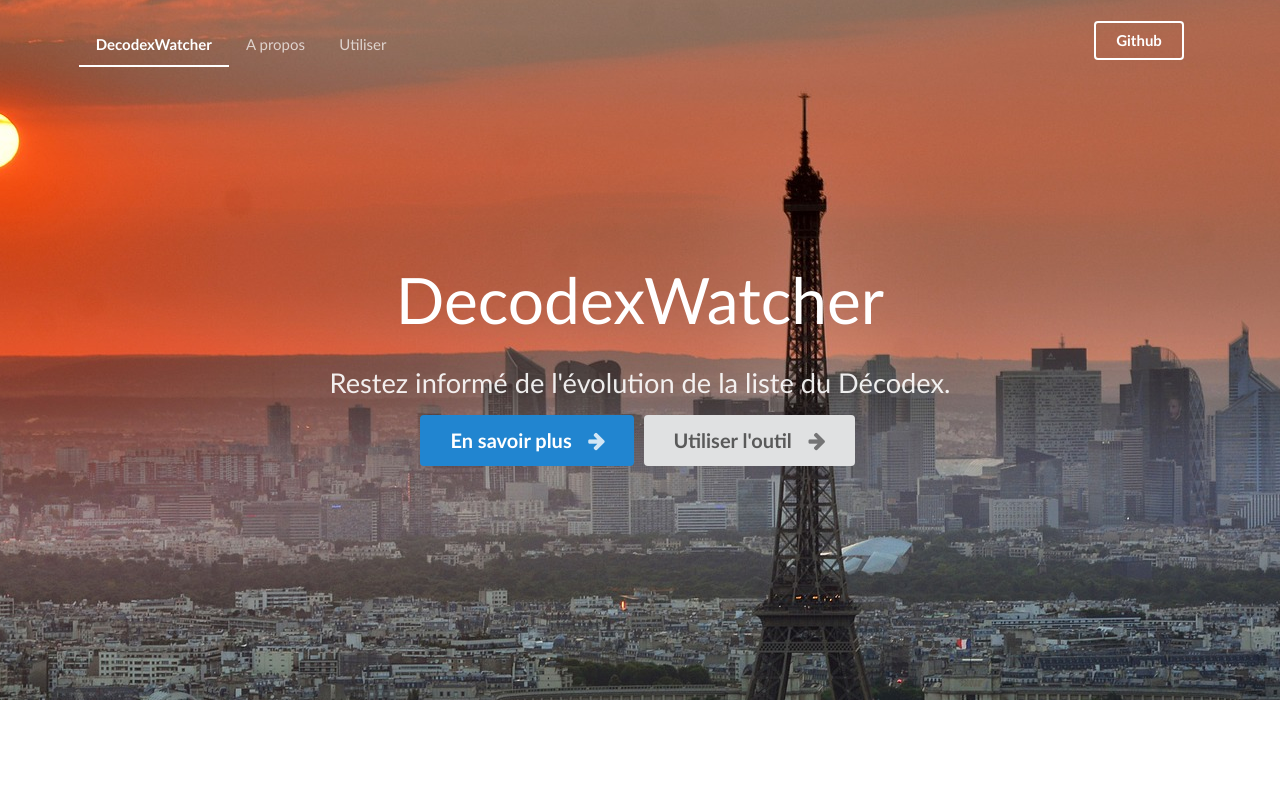
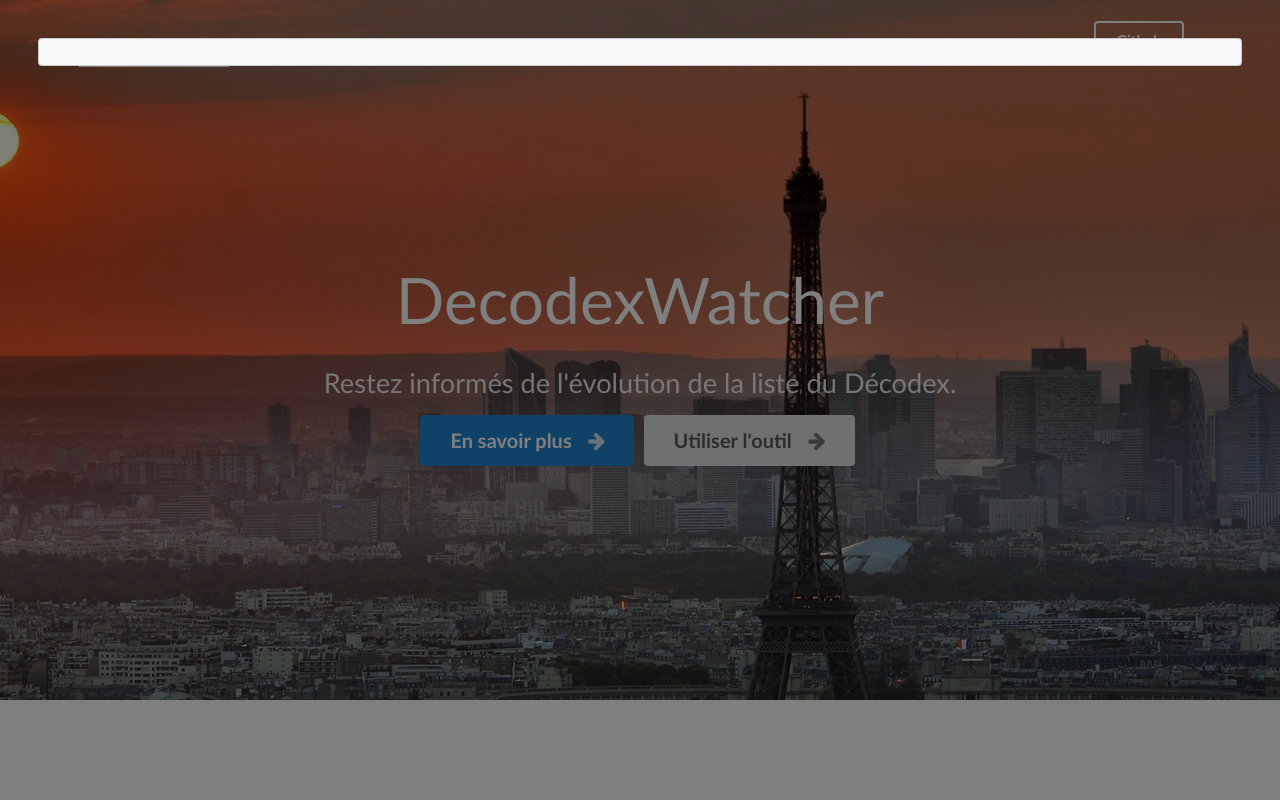
Before and after one commit to pierre42100/decodexwatcher-client, a plain HTML site: page index.html in a window 1280 px wide. Shown: the top 800 px of the page. Drawn offline with Linux system fonts and the light colour scheme.

Commit message:
Preview of display message

```diff
--- a/assets/js/common/decodexwatcherclient.js
+++ b/assets/js/common/decodexwatcherclient.js
@@ -26,22 +26,12 @@ DWclient = {
 			 *
 			 * @param {String} apiURI The URI to call in the API
 			 * @param {Object} params The params to include in request
-			 * @param {Boolean} requireLoginTokens Specify if login tokens are required or not
 			 * @param {Function} nextAction What to do next
+			 * @param {Boolean} isGet Specify if it is a Get method
 			 */
-			makeAPIrequest: function(apiURI, params, requireLoginTokens, nextAction){
+			makeAPIrequest: function(apiURI, params, nextAction, isGet){
 				//Prepare the request URL
 				var requestURL = DWclient.__config.apiURL + apiURI;
-
-				//Add login tokens to params if required
-				if(requireLoginTokens){
-					//Get login tokens
-					tokens = ComunicWeb.user.loginTokens.getLoginTokens();
-
-					//Add tokens
-					params.token1 = tokens.token1;
-					params.token2 = tokens.token2;
-				}
 
 				//Prepare data to send in request
 				var count = 0;
@@ -57,9 +47,15 @@ DWclient = {
 					count++; //Increment counter
 				}
 
+				//Define request method
+				if(!isGet)
+					var requestMethod = "GET";
+				else
+					var requestMethod = "POST";
+
 				//Create request
 				var apiXHR = new XMLHttpRequest();
-				apiXHR.open("POST", requestURL);
+				apiXHR.open(requestMethod, requestURL);
 
 				//Prepare request response
 				apiXHR.onreadystatechange = function(){
@@ -79,6 +75,51 @@ DWclient = {
 				//Submit request
 				apiXHR.send(datas);
 			},
+		},
+
+		/**
+		 * Messages functions
+		 */
+		messages:{
+			/**
+			 * Display a message on the screen
+			 *
+			 * @param {String} title The title of the message
+			 * @param {HTMLElement} content The content the message
+			 * @param {String} iconName The name of the containing icon
+			 * @param {Boolean} isDississable Define wether the message can be dissmissed or not
+			 * @return {Boolean} True for a success
+			 */
+			showMessage: function(title, content, iconName, isDississable){
+
+				//Create main element
+				var mainelem = createElem("div", document.body);
+
+				//Create overlay
+				var overlay = createElem("div", mainelem);
+				overlay.style.width = "100%";
+				overlay.style.height = "100%";
+				overlay.style.position = "fixed";
+				overlay.style.zIndex = 1000;
+				overlay.style.top = "0px";
+				overlay.style.backgroundColor = "#00000080";
+
+				//Create message node
+				var messageelem = createElem("div", mainelem);
+				messageelem.style.width = "94%";
+				messageelem.style.position = "fixed";
+				messageelem.style.zIndex = 1001;
+				messageelem.style.top = "3%";
+				messageelem.style.left = "3%";
+				messageelem.className = "ui icon message";
+
+				//Success
+				return false;
+			}
 		}
 	}
 };
+
+var content = createElem("div");
+content.innerHTML = "<p>Hello world !</p>";
+DWclient.common.messages.showMessage("Message title", content);
--- /dev/null
+++ b/assets/js/common/utils.js
@@ -0,0 +1,22 @@
+/**
+ * Utilities functions
+ *
+ * @author Pierre HUBERT
+ */
+
+/**
+ * Create a new HTML node
+ *
+ * @param {String} nodeType The type of the HTML node
+ * @param {HTMLElement} appendTo Optionnal, defines node on which the new node will be applied
+ * @return {HTMLElement} The newly created element
+ */
+function createElem(nodeType, appendTo){
+    var newElem = document.createElement(nodeType);
+
+    if(appendTo)
+        appendTo.appendChild(newElem);
+
+    //Return result
+    return newElem;
+}
--- a/index.html
+++ b/index.html
@@ -28,9 +28,6 @@
 		<link rel="stylesheet" type="text/css" href="assets/calendar/calendar.min.css">
 		<script src="assets/calendar/calendar.min.js"></script>
 		<script src="assets/js/datepicker.fr.js"></script>
-
-		<!-- Home scripts -->
-		<script src="assets/js/home.js"></script>
 
 		<!-- DecodexWatcher configuration -->
 		<script>
@@ -91,7 +88,7 @@
 					<h1 class="ui inverted header">
 						DecodexWatcher
 					</h1>
-					<h2>Restez inform&eacute; de l'&eacute;volution de la liste du Décodex.</h2>
+					<h2>Restez inform&eacute;s de l'&eacute;volution de la liste du Décodex.</h2>
 					<a class="ui huge primary button" href="#getstarted">
 						En savoir plus <i class="right arrow icon"></i>
 					</a>
@@ -248,7 +245,11 @@
 			</div>
 		</div>
 
+		<!-- Home scripts -->
+		<script src="assets/js/home.js"></script>
+
 		<!-- End of page scripts execution -->
+		<script src="assets/js/common/utils.js"></script>
 		<script src="assets/js/common/decodexwatcherclient.js"></script>
 	</body>
 </html>
```
